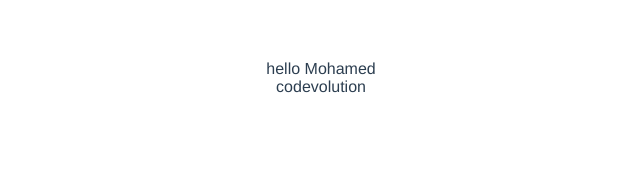
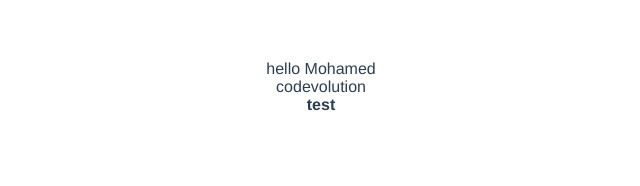
Before and after one commit to devmuhmed/journey-of-vuejs, a Vue app in the folder tasks/codevolution/: page / in a window 1280 px wide. Shown: the top 186 px of the page, without its empty margins (319-959 px from the left). Built offline with nearby package versions, Linux system fonts and the light colour scheme.

Commit message:
codevolution lesson 6 binding html tags

```diff
--- a/tasks/codevolution/src/App.vue
+++ b/tasks/codevolution/src/App.vue
@@ -1,6 +1,8 @@
 <template>
   {{ greet }} {{ name }}
   <div v-text="channel"></div>
+  <div v-html="test"></div>
+
 </template>
 
 <script>
@@ -12,6 +14,7 @@ export default {
       greet: 'hello',
       name:'Mohamed',
       channel: 'codevolution',
+      test: '<b>test</b>'
     }
   }
 }
```
